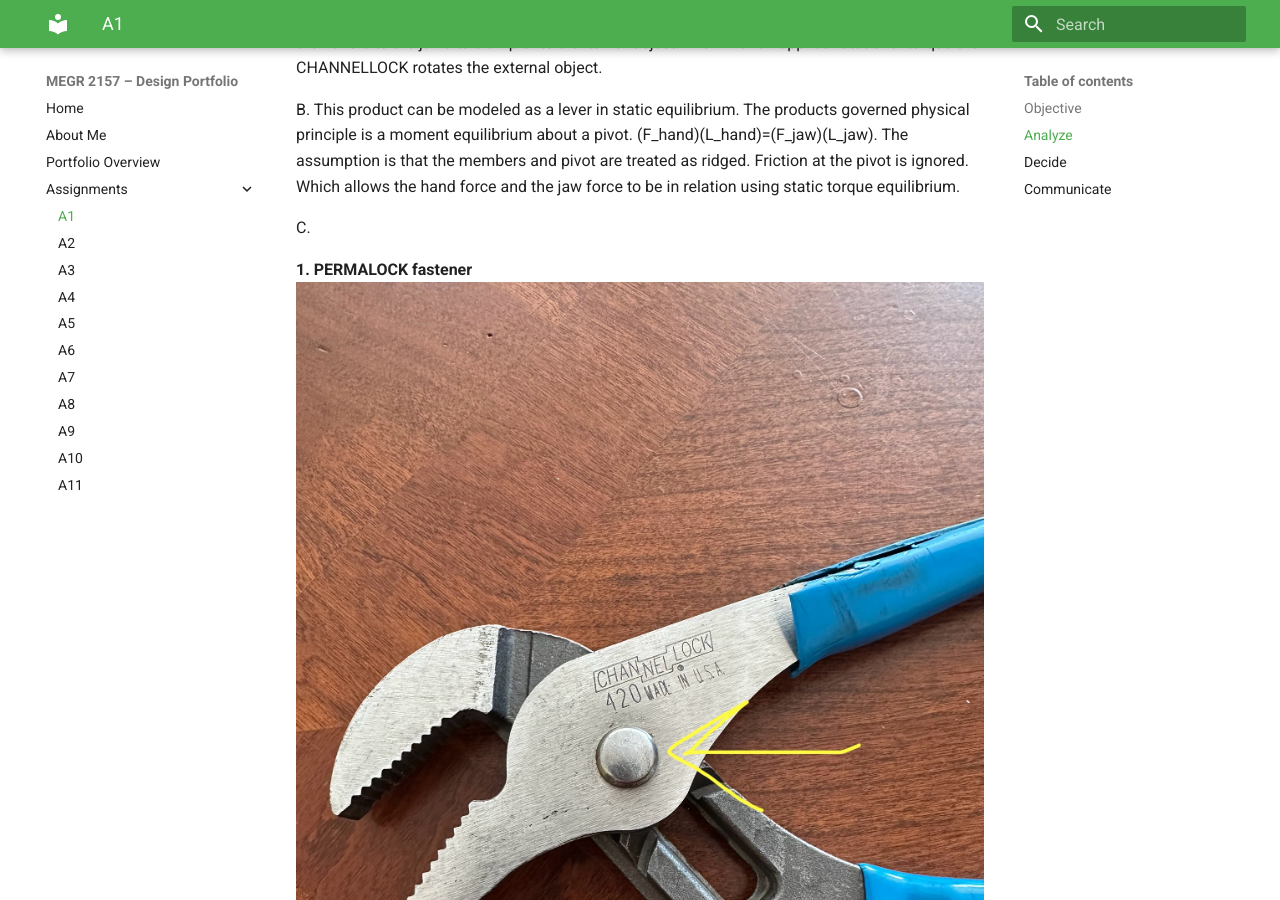
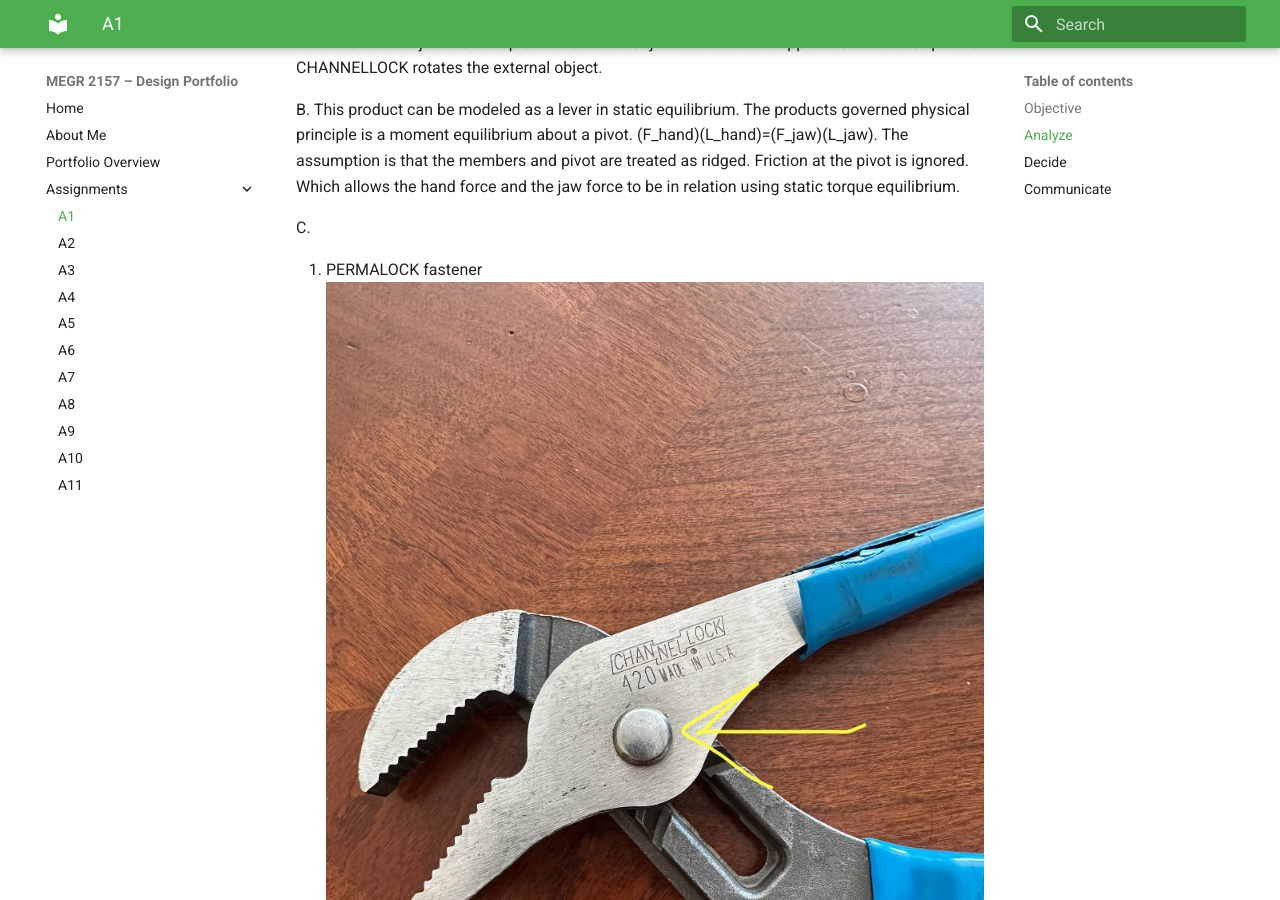
Before and after one commit to LeviElliott-ME/megr2157-portfolio, an MkDocs documentation site: the page built from docs/assignments/A01/index.md, in a window 1280 px wide and 900 px high, scrolled down 1095 px. Built offline with MkDocs 1.6.1 and Material for MkDocs 9.7.7, drawn with Linux system fonts in a browser that asks for light colours.

Commit message:
Enhance formatting and clarity in index.md
Updated formatting for task headings and improved clarity in portfolio analysis.

```diff
--- a/docs/assignments/A01/index.md
+++ b/docs/assignments/A01/index.md
@@ -5,7 +5,7 @@ To build a professional portfolio
 
 ## Analyze
 
-Task A: Analyzing Portfolios
+**Task A: Analyzing Portfolios**
 
 Portfolio #1 - https://instructure.charlotte.edu/eportfolios/4933/landing-page-slash-welcome/welcome
 
@@ -15,7 +15,7 @@ Portfolio #2 - https://artemgomov.github.io/project-01.html
 
 The second portfolio that I found was Artem Gomov's from Virginia Tech University. Artem's portfolio at first glance is very appealing to the eye. Everything is very easy to navigate for the reader. First you are presented with his "About Me" section that is very informative about his passion in formula SAE. It is also no problem finding the projects that he participated in during his time at Virginia Tech. His projects state his end goals and shows images of some of the pieces that went into his final products. Although I could not reproduce the work. This is because he does not explain or show how his decisions were made. Artem used proper grammar and language in his resume that he would provide to an employer.
 
-Task B: Product Analysis
+**Task B: Product Analysis**
 
 CHANNELLOCK 420 Tongue and Groove Pilers. Patent US3192805A Howard H Manning
 
@@ -25,7 +25,7 @@ B. This product can be modeled as a lever in static equilibrium. The products go
 
 C.
 
-**1. PERMALOCK fastener**
+1. PERMALOCK fastener
 ![CHANNELLOCK PERMALOCK fastener](IMG_E6532.JPG)
 
 
```
